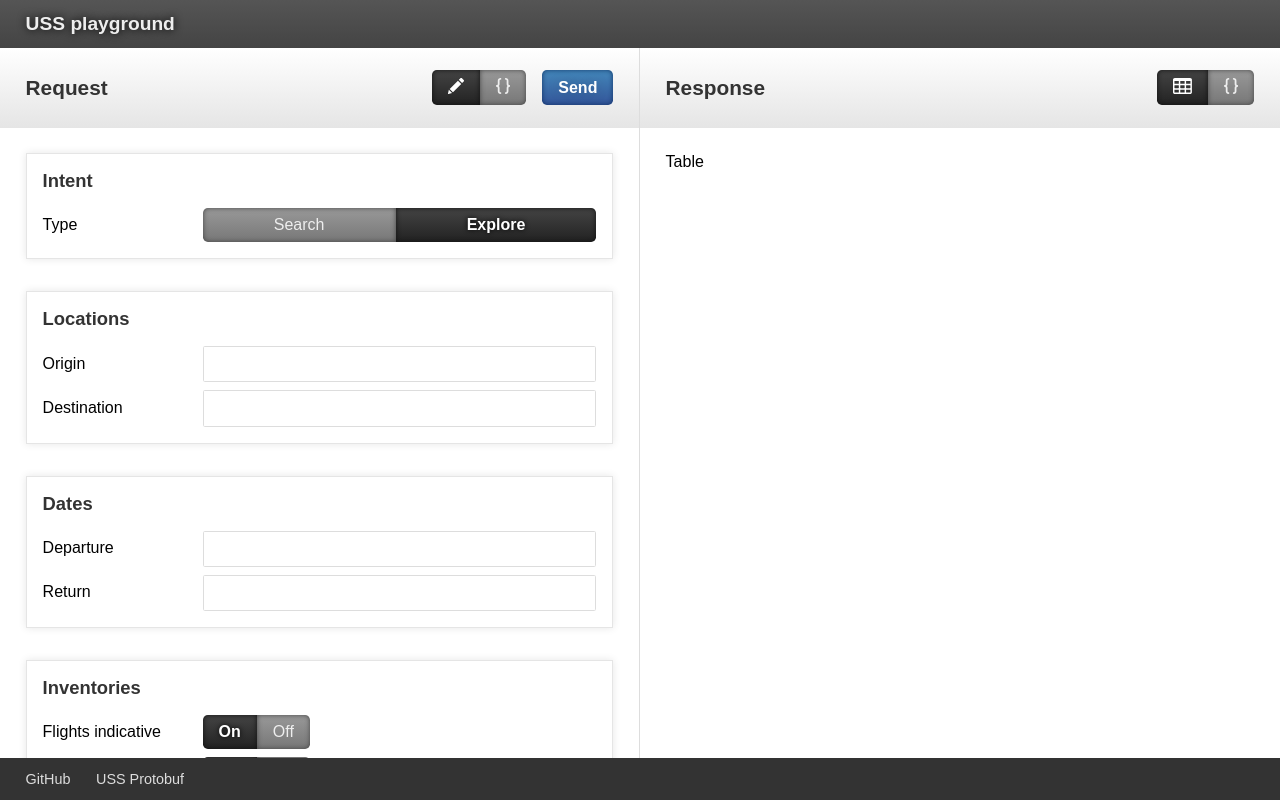
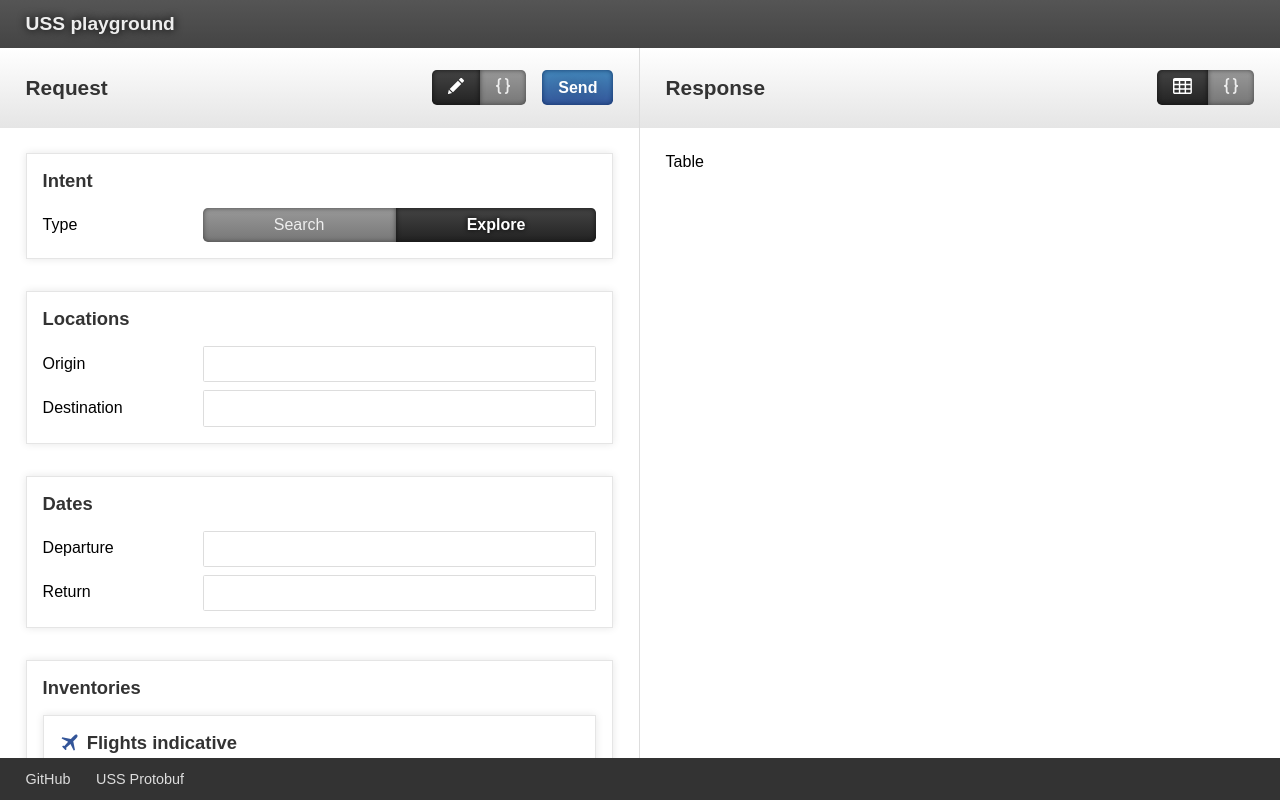
Before and after one commit to marticongost/uss-test-harness, a Next.js app: page / in a window 1280 px wide. Built offline with nearby package versions, Linux system fonts and the light colour scheme.

Commit message:
Added support for inventory options

```diff
--- a/modules/inventories.js
+++ b/modules/inventories.js
@@ -4,23 +4,38 @@ import CarIcon from "../images/car.svg";
 import RestrictionIcon from "../images/restriction.svg";
 import ImageIcon from "../images/image.svg";
 import AdvertIcon from "../images/advert.svg";
+import { StringField } from "./schema";
 
 export const SEARCH_INTENT = 1;
 export const EXPLORE_INTENT = 2;
 
 export class Inventory {
-  constructor({ label, searchInventoryType, shorthand, intent, icon }) {
+  constructor({
+    label,
+    searchInventoryType,
+    shorthand,
+    intent,
+    icon,
+    inventoryOptions,
+  }) {
     this.label = label;
     this.searchInventoryType = searchInventoryType;
     this.shorthand = shorthand;
     this.intent = intent; // bitmap of SEARCH_INTENT and EXPLORE_INTENT
     this.icon = icon;
-    // TODO: Inventory options
+    this.inventoryOptions = inventoryOptions || [];
     // TODO: Backend and squad resources (GitHub project, GitHub link for the Protobuf schemas, Slack channel & greenflag handle)
   }
 
   appliesToIntent(intent) {
     return this.intent & intent;
+  }
+}
+
+export class InventoryOption {
+  constructor({ schema, toJson }) {
+    this.schema = schema;
+    this.toJson = toJson;
   }
 }
 
--- a/modules/uss-form-schema.js
+++ b/modules/uss-form-schema.js
@@ -61,12 +61,28 @@ export const formSchema = [
     label: "Inventories",
     fields: inventories.map(
       (inventory) =>
-        new BooleanField({
+        new FieldSet({
           name: inventory.shorthand,
           label: inventory.label,
-          defaultValue: true,
+          icon: inventory.icon,
           visibility: (formState) =>
             inventory.appliesToIntent(formState.intent),
+          fields: [
+            new BooleanField({
+              name: inventory.shorthand,
+              label: "Enabled",
+              defaultValue: true,
+            }),
+            ...inventory.inventoryOptions
+              .map((option) =>
+                option.schema.map((element) =>
+                  element.copy({
+                    visibility: (formState) => formState[inventory.shorthand],
+                  })
+                )
+              )
+              .flat(),
+          ],
         })
     ),
   }),
```
